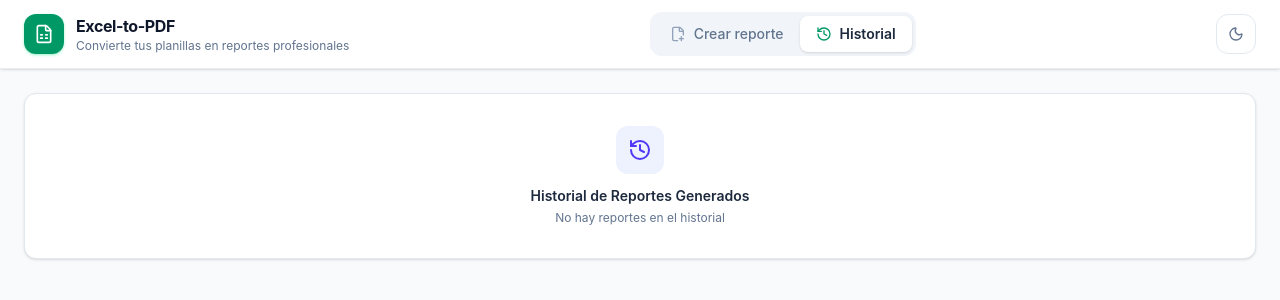
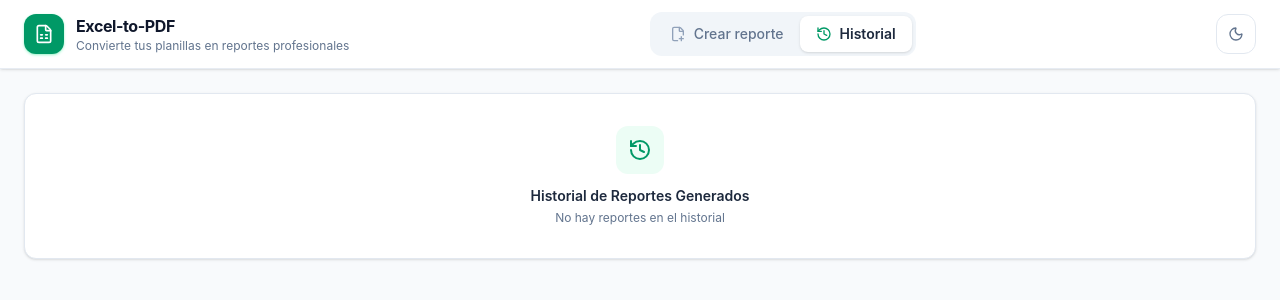
Before and after one commit to MatiRaimondi1/Excel-to-Report-Smart, a React (Vite) app: page / in a window 1280 px wide. Both pictures are taken after a click on the button "Historial". Shown: the top 300 px of the page. Built offline with nearby package versions, Linux system fonts and the light colour scheme.

Commit message:
Change icons colors

```diff
--- a/src/components/ReportHistory.jsx
+++ b/src/components/ReportHistory.jsx
@@ -16,7 +16,7 @@ export default function ReportHistory() {
   if (!reportHistory || reportHistory.length === 0) {
     return (
       <div className="w-full bg-white dark:bg-zinc-900 border border-slate-200 dark:border-zinc-800 rounded-xl p-8 text-center shadow-sm mb-6">
-        <div className="flex h-12 w-12 mx-auto items-center justify-center rounded-xl bg-indigo-50 dark:bg-indigo-950/60 text-indigo-600 dark:text-indigo-400 mb-3">
+        <div className="flex h-12 w-12 mx-auto items-center justify-center rounded-xl bg-emerald-50 dark:bg-emerald-950/60 text-emerald-600 dark:text-emerald-400 mb-3">
           <History className="w-6 h-6" />
         </div>
         <h3 className="font-semibold text-slate-800 dark:text-zinc-100 text-sm">
@@ -37,7 +37,7 @@ export default function ReportHistory() {
         className="p-4 bg-slate-50 dark:bg-zinc-900/90 border-b border-slate-200 dark:border-zinc-800 flex items-center justify-between cursor-pointer hover:bg-slate-100/80 dark:hover:bg-zinc-800/80 transition-colors"
       >
         <div className="flex items-center gap-3">
-          <div className="p-2 bg-indigo-100 dark:bg-indigo-950/60 text-indigo-700 dark:text-indigo-400 rounded-lg">
+          <div className="p-2 bg-emerald-100 dark:bg-emerald-950/60 text-emerald-700 dark:text-emerald-400 rounded-lg">
             <History className="w-5 h-5" />
           </div>
           <div>
@@ -55,7 +55,7 @@ export default function ReportHistory() {
         </div>
 
         <div className="flex items-center gap-3">
-          <span className="text-xs font-semibold px-2.5 py-1 bg-indigo-50 dark:bg-indigo-950/50 text-indigo-700 dark:text-indigo-300 rounded-full">
+          <span className="text-xs font-semibold px-2.5 py-1 bg-emerald-50 dark:bg-emerald-950/50 text-emerald-700 dark:text-emerald-300 rounded-full">
             {reportHistory.length}
           </span>
           {isOpen ? (
@@ -89,7 +89,7 @@ export default function ReportHistory() {
               >
                 <div className="space-y-1">
                   <div className="flex items-center gap-2">
-                    <FileCheck className="w-4 h-4 text-indigo-600 dark:text-indigo-400 flex-shrink-0" />
+                    <FileCheck className="w-4 h-4 text-emerald-600 dark:text-emerald-400 flex-shrink-0" />
                     <h4 className="font-semibold text-slate-800 dark:text-zinc-200 text-xs truncate max-w-[200px]">
                       {item.title}
                     </h4>
```
